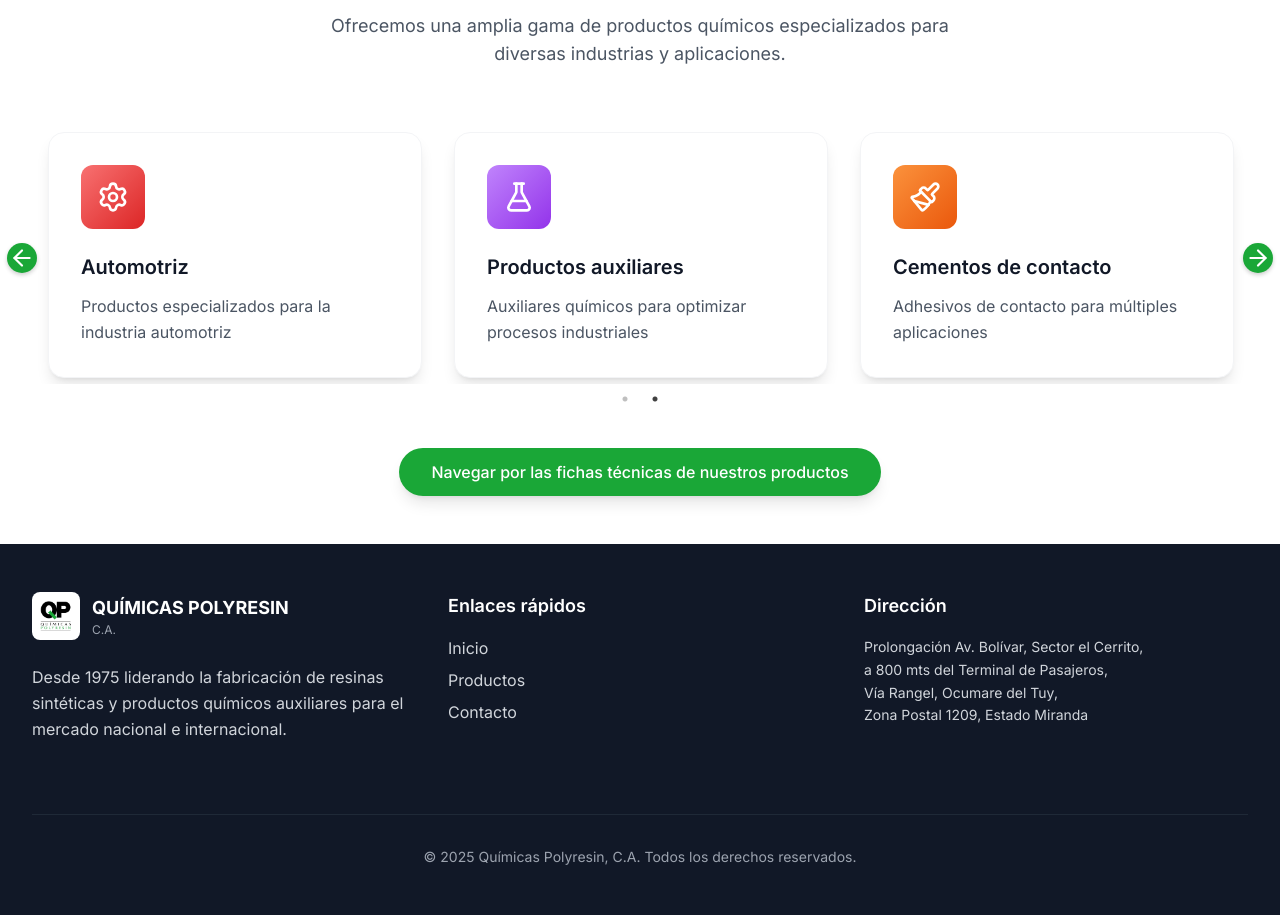
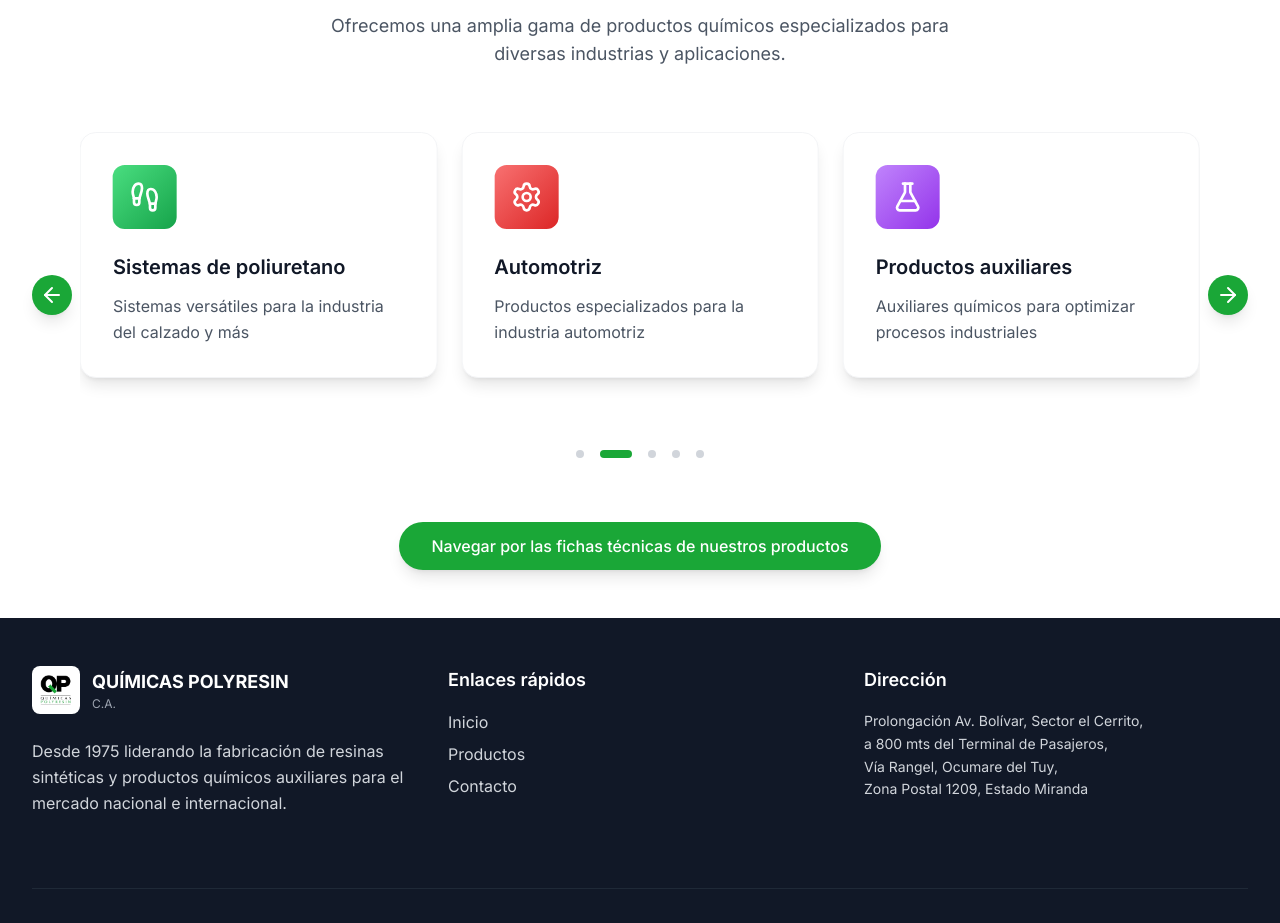
Before and after one commit to Haessler16/polyresin, a Next.js app: page / in a window 1280 px wide. Shown: the part 840-1763 px from the top of the page. Built offline with nearby package versions, Linux system fonts and the light colour scheme.

Commit message:
Replace react-slick with Swiper in BusinessLines component for improved carousel functionality; update package dependencies accordingly.

```diff
--- a/package.json
+++ b/package.json
@@ -15,14 +15,13 @@
     "next": "15.4.4",
     "react": "19.1.0",
     "react-dom": "19.1.0",
-    "react-slick": "^0.31.0"
+    "swiper": "^12.0.2"
   },
   "devDependencies": {
     "@eslint/eslintrc": "^3",
     "@types/node": "^20.19.9",
     "@types/react": "^19",
     "@types/react-dom": "^19",
-    "@types/react-slick": "^0.23.13",
     "autoprefixer": "^10.4.16",
     "eslint": "^9",
     "eslint-config-next": "15.4.4",
--- a/src/components/BusinessLines.tsx
+++ b/src/components/BusinessLines.tsx
@@ -1,8 +1,8 @@
 'use client'
-// import { useState, useEffect } from 'react'
 import { motion } from 'framer-motion'
-import Slider, { Settings as SettingsSlick } from 'react-slick'
 import Link from 'next/link'
+import { Swiper, SwiperSlide } from 'swiper/react'
+import { Navigation, Pagination, Autoplay } from 'swiper/modules'
 import {
   Package,
   Footprints,
@@ -14,6 +14,11 @@ import {
 } from 'lucide-react'
 import { businessLines } from '@/lib/data'
 
+// Import Swiper styles
+import 'swiper/css'
+import 'swiper/css/navigation'
+import 'swiper/css/pagination'
+
 const iconMap = {
   bottle: Package,
   footprints: Footprints,
@@ -23,101 +28,6 @@ const iconMap = {
 }
 
 export default function BusinessLines() {
-  interface ArrowProps {
-    className?: string
-    style?: React.CSSProperties
-    onClick?: React.MouseEventHandler<SVGSVGElement>
-  }
-
-  function NextArrow(props: ArrowProps) {
-    const { className, style, onClick } = props
-    return (
-      <ArrowRight
-        size={40}
-        className={className}
-        style={{
-          ...style,
-          display: 'block',
-          background: '#1aa737',
-          borderRadius: '50%',
-          padding: '2px',
-          color: 'white',
-          boxShadow: '0 2px 4px rgba(0, 0, 0, 0.2)',
-          // marginRight: '10px',
-
-          width: '30px',
-          height: '30px',
-        }}
-        onClick={onClick}
-      />
-    )
-  }
-
-  function PrevArrow(props: ArrowProps) {
-    const { className, style, onClick } = props
-    return (
-      <ArrowLeft
-        size={40}
-        className={className}
-        style={{
-          ...style,
-          display: 'block',
-          background: '#1aa737',
-          borderRadius: '50%',
-          padding: '2px',
-          color: 'white',
-          boxShadow: '0 2px 4px rgba(0, 0, 0, 0.2)',
-
-          // marginLeft: '10px',
-          width: '30px',
-          height: '30px',
-        }}
-        onClick={onClick}
-      />
-    )
-  }
-
-  const settings: SettingsSlick = {
-    dots: true,
-    infinite: true,
-    speed: 500,
-    slidesToShow: 3,
-    slidesToScroll: 3,
-    autoplay: true,
-    autoplaySpeed: 5000,
-    cssEase: 'ease-in-out',
-    centerPadding: '0px',
-    className: 'flex gap-6',
-    prevArrow: <PrevArrow />,
-    nextArrow: <NextArrow />,
-    responsive: [
-      {
-        breakpoint: 1024,
-        settings: {
-          slidesToShow: 3,
-          slidesToScroll: 3,
-          infinite: true,
-          dots: true,
-        },
-      },
-      {
-        breakpoint: 768,
-        settings: {
-          slidesToShow: 2,
-          slidesToScroll: 2,
-          initialSlide: 2,
-        },
-      },
-      {
-        breakpoint: 480,
-        settings: {
-          slidesToShow: 1,
-          slidesToScroll: 1,
-        },
-      },
-    ],
-  }
-
   return (
     <section className='py-16 lg:py-12 bg-white'>
       <div className='max-w-7xl mx-auto px-4 sm:px-6 lg:px-8'>
@@ -135,14 +45,46 @@ export default function BusinessLines() {
           </p>
         </motion.div>
 
-        {/* Carousel Container */}
-        <Slider {...settings}>
+        {/* Swiper Carousel */}
+        <div className='relative px-12'>
+          <Swiper
+            modules={[Navigation, Pagination, Autoplay]}
+            spaceBetween={24}
+            slidesPerView={1}
+            navigation={{
+              prevEl: '.swiper-button-prev-custom',
+              nextEl: '.swiper-button-next-custom',
+            }}
+            pagination={{
+              clickable: true,
+              el: '.swiper-pagination-custom',
+            }}
+            autoplay={{
+              delay: 5000,
+              disableOnInteraction: false,
+            }}
+            loop={true}
+            breakpoints={{
+              640: {
+                slidesPerView: 1,
+                spaceBetween: 20,
+              },
+              768: {
+                slidesPerView: 2,
+                spaceBetween: 24,
+              },
+              1024: {
+                slidesPerView: 3,
+                spaceBetween: 24,
+              },
+            }}
+            className='business-lines-swiper'>
             {businessLines.map((line, index) => {
               const Icon = iconMap[line.icon as keyof typeof iconMap]
 
               return (
+                <SwiperSlide key={line.id}>
                   <motion.div
-                key={line.id}
                     initial={{ opacity: 0, y: 20 }}
                     whileInView={{ opacity: 1, y: 0 }}
                     viewport={{ once: true, amount: 0.3 }}
@@ -151,8 +93,8 @@ export default function BusinessLines() {
                       scale: 1.05,
                       transition: { duration: 0.2 },
                     }}
-                className='group px-4'>
-                <div className='relative bg-white rounded-2xl p-8 shadow-lg border border-gray-100 hover:shadow-xl transition-all duration-300 overflow-hidden'>
+                    className='group h-full'>
+                    <div className='relative bg-white rounded-2xl p-8 shadow-lg border border-gray-100 hover:shadow-xl transition-all duration-300 overflow-hidden h-full'>
                       {/* Background gradient */}
                       <div
                         className={`absolute inset-0 bg-gradient-to-br ${line.color} opacity-0 group-hover:opacity-5 transition-opacity duration-300`}></div>
@@ -170,27 +112,29 @@ export default function BusinessLines() {
                       <p className='text-gray-600 leading-relaxed'>
                         {line.description}
                       </p>
-
-                  {/* Hover indicator */}
-                  {/* <div className='absolute bottom-4 right-4 w-8 h-8 bg-qp-green rounded-full flex items-center justify-center opacity-0 group-hover:opacity-100 transform translate-x-2 group-hover:translate-x-0 transition-all duration-300'>
-                    <svg
-                      className='w-4 h-4 text-white'
-                      fill='none'
-                      stroke='currentColor'
-                      viewBox='0 0 24 24'>
-                      <path
-                        strokeLinecap='round'
-                        strokeLinejoin='round'
-                        strokeWidth={2}
-                        d='M9 5l7 7-7 7'
-                      />
-                    </svg>
-                  </div> */}
                     </div>
                   </motion.div>
+                </SwiperSlide>
               )
             })}
-        </Slider>
+          </Swiper>
+
+          {/* Custom Navigation Buttons */}
+          <button className='swiper-button-prev-custom absolute left-0 top-1/2 -translate-y-1/2 z-10 transition-opacity hover:opacity-80'>
+            <div className='flex items-center justify-center w-10 h-10 bg-qp-green rounded-full shadow-lg'>
+              <ArrowLeft className='text-white' size={24} />
+            </div>
+          </button>
+
+          <button className='swiper-button-next-custom absolute right-0 top-1/2 -translate-y-1/2 z-10 transition-opacity hover:opacity-80'>
+            <div className='flex items-center justify-center w-10 h-10 bg-qp-green rounded-full shadow-lg'>
+              <ArrowRight className='text-white' size={24} />
+            </div>
+          </button>
+
+          {/* Custom Pagination */}
+          <div className='swiper-pagination-custom flex justify-center gap-2 mt-8'></div>
+        </div>
 
         {/* CTA Button */}
         <motion.div
@@ -206,6 +150,32 @@ export default function BusinessLines() {
           </Link>
         </motion.div>
       </div>
+
+      <style jsx global>{`
+        .business-lines-swiper {
+          padding-bottom: 40px;
+        }
+
+        .swiper-pagination-custom .swiper-pagination-bullet {
+          width: 8px;
+          height: 8px;
+          background: #d1d5db;
+          opacity: 1;
+          transition: all 0.3s;
+        }
+
+        .swiper-pagination-custom .swiper-pagination-bullet-active {
+          background: #1aa737;
+          width: 32px;
+          border-radius: 4px;
+        }
+
+        .swiper-button-prev-custom.swiper-button-disabled,
+        .swiper-button-next-custom.swiper-button-disabled {
+          opacity: 0.3;
+          cursor: not-allowed;
+        }
+      `}</style>
     </section>
   )
 }
--- a/src/components/TechnicalDataFinder.tsx
+++ b/src/components/TechnicalDataFinder.tsx
@@ -2,7 +2,6 @@
 import { useState, useEffect } from 'react'
 import { Search, Download, Filter } from 'lucide-react'
 import { filterData, technicalProducts, Category } from '@/lib/data'
-import { div } from 'framer-motion/client'
 
 export default function TechnicalDataFinder() {
   const [selectedCategory, setSelectedCategory] = useState<Category>()
```
Also changed, not shown: 1 other file (tests, documents, lock files or other folders). Lines whose indentation alone changed are shown as unchanged.
